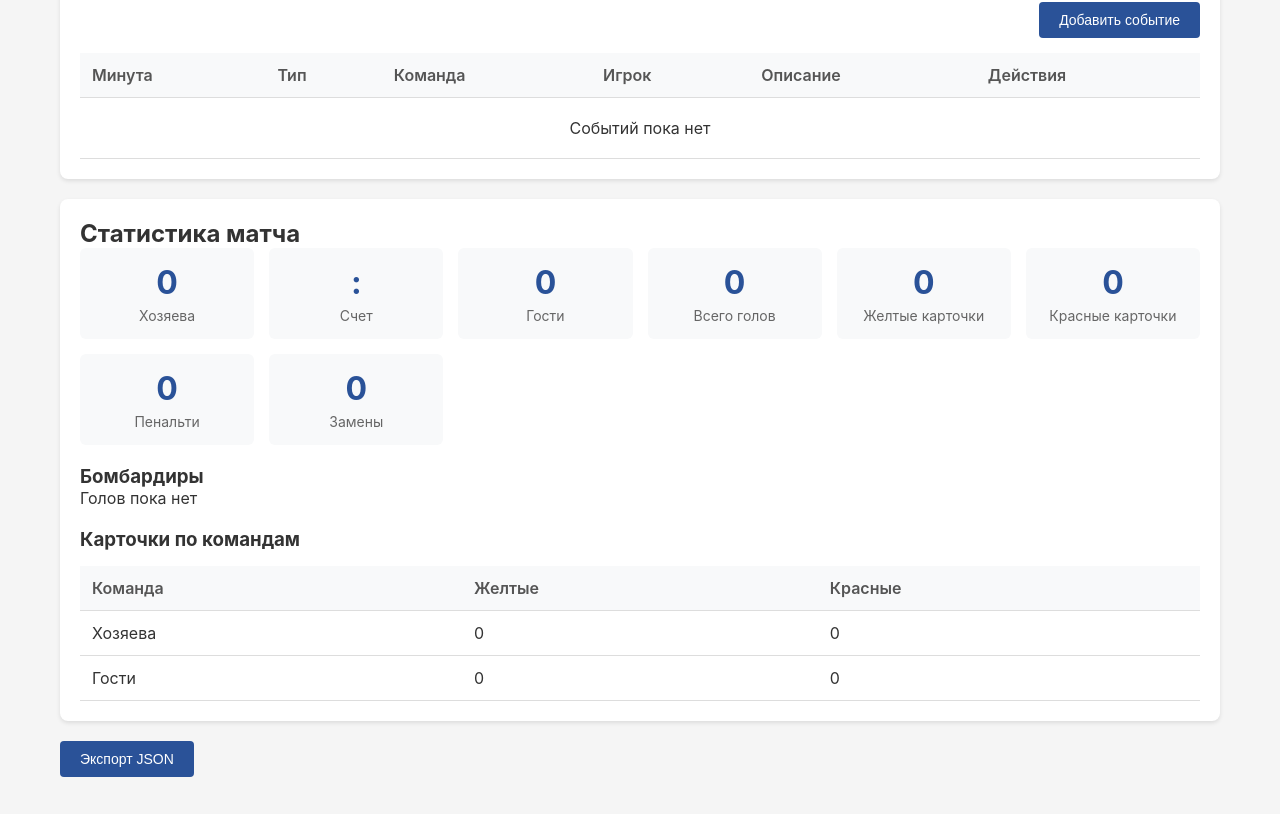
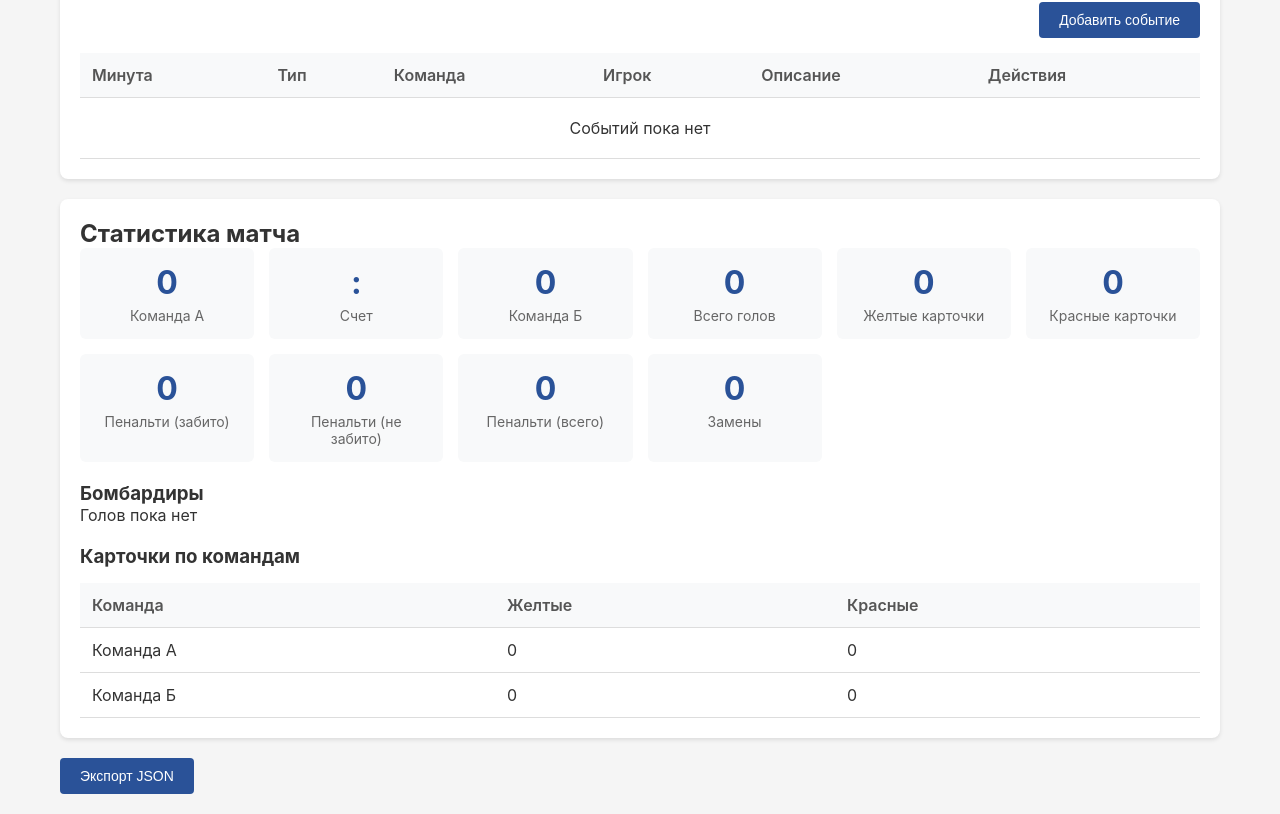
Before and after one commit to MedvedevEugene/ffmo, a React (Vite) app: page / in a window 1280 px wide. Shown: the part 891-1705 px from the top of the page. Built offline with nearby package versions, Linux system fonts and the light colour scheme.

Commit message:
Update: added player positions, new event types (own_goal, penalty_goal, missed_penalty), yellow/red card reasons, pre-filled team rosters

```diff
--- a/src/App.tsx
+++ b/src/App.tsx
@@ -1,16 +1,53 @@
-import { useState } from 'react';
-import { Match, ProtocolForm, MatchEvent, EventType, Team, Referee } from './types';
+import { useState, useCallback } from 'react';
+import { Match, ProtocolForm, MatchEvent, EventType, Team, Referee, Player } from './types';
 import ProtocolFormComponent from './components/ProtocolForm';
 import EventsTable from './components/EventsTable';
 import Statistics from './components/Statistics';
 import { v4 as uuidv4 } from 'uuid';
 
 function App() {
+  const createTeamPlayers = (teamId: string): Player[] => {
+    const players: Player[] = [];
+    // Основные (1-11)
+    for (let i = 1; i <= 11; i++) {
+      players.push({
+        id: uuidv4(),
+        number: i,
+        name: `Игрок ${i}`,
+        teamId,
+        position: 'starter'
+      });
+    }
+    // Запасные (12-18)
+    for (let i = 12; i <= 18; i++) {
+      players.push({
+        id: uuidv4(),
+        number: i,
+        name: `Запасной ${i}`,
+        teamId,
+        position: 'substitute'
+      });
+    }
+    // Тренеры
+    players.push({ id: uuidv4(), number: 0, name: 'Главный тренер', teamId, position: 'coach' });
+    players.push({ id: uuidv4(), number: 0, name: 'Ассистент тренера', teamId, position: 'coach' });
+    players.push({ id: uuidv4(), number: 0, name: 'Тренер по физподготовке', teamId, position: 'coach' });
+    return players;
+  };
+
   const [match, setMatch] = useState<Match>({
     id: uuidv4(),
     date: new Date().toISOString().split('T')[0],
-    homeTeam: { id: uuidv4(), name: '', players: [] },
-    awayTeam: { id: uuidv4(), name: '', players: [] },
+    homeTeam: {
+      id: uuidv4(),
+      name: 'Команда А',
+      players: createTeamPlayers(uuidv4())
+    },
+    awayTeam: {
+      id: uuidv4(),
+      name: 'Команда Б',
+      players: createTeamPlayers(uuidv4())
+    },
     referees: [
       { id: uuidv4(), role: 'main', name: '' },
       { id: uuidv4(), role: 'assistant', name: '' },
@@ -53,7 +90,8 @@ function App() {
         id: uuidv4(),
         number: index + 1,
         name: name.trim(),
-        teamId: match.homeTeam.id
+        teamId: match.homeTeam.id,
+        position: index < 11 ? 'starter' : 'substitute'
       }))
     };
 
@@ -64,7 +102,8 @@ function App() {
         id: uuidv4(),
         number: index + 1,
         name: name.trim(),
-        teamId: match.awayTeam.id
+        teamId: match.awayTeam.id,
+        position: index < 11 ? 'starter' : 'substitute'
       }))
     };
 
@@ -87,7 +126,18 @@ function App() {
     }));
   };
 
-  const addEvent = (type: EventType, minute: number, teamId?: string, playerId?: string, description?: string, additionalPlayerId?: string, isOwnGoal?: boolean, isPenalty?: boolean) => {
+  const addEvent = useCallback((
+    type: EventType,
+    minute: number,
+    teamId?: string,
+    playerId?: string,
+    description?: string,
+    additionalPlayerId?: string,
+    isOwnGoal?: boolean,
+    isPenalty?: boolean,
+    yellowCardReason?: string,
+    redCardReason?: string
+  ) => {
     const newEvent: MatchEvent = {
       id: uuidv4(),
       type,
@@ -97,13 +147,15 @@ function App() {
       description,
       additionalPlayerId,
       isOwnGoal,
-      isPenalty
+      isPenalty,
+      ...(yellowCardReason && { yellowCardReason: yellowCardReason as any }),
+      ...(redCardReason && { redCardReason: redCardReason as any })
     };
     setMatch(prev => ({
       ...prev,
       events: [...prev.events, newEvent].sort((a, b) => a.minute - b.minute)
     }));
-  };
+  }, []);
 
   const removeEvent = (eventId: string) => {
     setMatch(prev => ({
--- a/src/components/EventsTable.tsx
+++ b/src/components/EventsTable.tsx
@@ -6,18 +6,31 @@ interface Props {
   players: Player[];
   teams: Team[];
   onRemoveEvent: (eventId: string) => void;
-  onAddEvent: (type: EventType, minute: number, teamId?: string, playerId?: string, description?: string, additionalPlayerId?: string, isOwnGoal?: boolean, isPenalty?: boolean) => void;
+  onAddEvent: (
+    type: EventType,
+    minute: number,
+    teamId?: string,
+    playerId?: string,
+    description?: string,
+    additionalPlayerId?: string,
+    isOwnGoal?: boolean,
+    isPenalty?: boolean,
+    yellowCardReason?: string,
+    redCardReason?: string
+  ) => void;
   getPlayerName: (playerId?: string) => string;
   getTeamName: (teamId?: string) => string;
 }
 
 const eventTypeLabels: Record<EventType, string> = {
   goal: 'Гол',
+  own_goal: 'Автогол',
+  penalty_goal: 'Пенальти (забит)',
+  missed_penalty: 'Пенальти (не забит)',
   yellow_card: 'ЖК',
   red_card: 'КК',
   substitution: 'Замена',
   injury: 'Травма',
-  penalty: 'Пенальти',
   offside: 'Офсайд',
   corner: 'Угловой',
   freekick: 'Штрафной',
@@ -44,6 +57,8 @@ const EventsTable: React.FC<Props> = ({
   const [description, setDescription] = useState<string>('');
   const [isOwnGoal, setIsOwnGoal] = useState(false);
   const [isPenalty, setIsPenalty] = useState(false);
+  const [yellowCardReason, setYellowCardReason] = useState<string>('');
+  const [redCardReason, setRedCardReason] = useState<string>('');
 
   const handleSubmit = (e: React.FormEvent) => {
     e.preventDefault();
@@ -55,7 +70,9 @@ const EventsTable: React.FC<Props> = ({
       description || undefined,
       additionalPlayerId || undefined,
       isOwnGoal,
-      isPenalty
+      isPenalty,
+      yellowCardReason || undefined,
+      redCardReason || undefined
     );
     resetForm();
   };
@@ -69,16 +86,20 @@ const EventsTable: React.FC<Props> = ({
     setDescription('');
     setIsOwnGoal(false);
     setIsPenalty(false);
+    setYellowCardReason('');
+    setRedCardReason('');
     setShowForm(false);
   };
 
   const getEventTypeClass = (type: EventType) => {
     const classMap: Record<EventType, string> = {
       goal: 'event-type-goal',
+      own_goal: 'event-type-own_goal',
+      penalty_goal: 'event-type-penalty_goal',
+      missed_penalty: 'event-type-missed_penalty',
       yellow_card: 'event-type-yellow_card',
       red_card: 'event-type-red_card',
       substitution: 'event-type-substitution',
-      penalty: 'event-type-penalty',
       injury: 'event-type-other',
       offside: 'event-type-other',
       corner: 'event-type-other',
@@ -173,7 +194,7 @@ const EventsTable: React.FC<Props> = ({
               </div>
             )}
 
-            {(eventType === 'goal' || eventType === 'penalty') && (
+            {(eventType === 'goal' || eventType === 'penalty_goal' || eventType === 'missed_penalty' || eventType === 'own_goal') && (
               <>
                 <div className="form-group">
                   <label>
@@ -185,7 +206,7 @@ const EventsTable: React.FC<Props> = ({
                     {' '}Автогол
                   </label>
                 </div>
-                {eventType === 'goal' && (
+                {(eventType === 'goal' || eventType === 'penalty_goal' || eventType === 'missed_penalty') && (
                   <div className="form-group">
                     <label>
                       <input
@@ -209,6 +230,53 @@ const EventsTable: React.FC<Props> = ({
                 placeholder="Дополнительное описание события"
               />
             </div>
+
+            {eventType === 'yellow_card' && (
+              <div className="form-group">
+                <label>Причина ЖК</label>
+                <select
+                  value={yellowCardReason}
+                  onChange={(e) => setYellowCardReason(e.target.value)}
+                >
+                  <option value="">Выберите причину</option>
+                  <option value="spa">СПА</option>
+                  <option value="unsporting">Неспортивное поведение</option>
+                  <option value="rough_play">Грубая игра</option>
+                  <option value="systematic">Систематическое нарушение</option>
+                  <option value="delay">Задержка игры</option>
+                </select>
+              </div>
+            )}
+
+            {eventType === 'red_card' && (
+              <>
+                <div className="form-group">
+                  <label>Причина КК</label>
+                  <select
+                    value={redCardReason}
+                    onChange={(e) => setRedCardReason(e.target.value)}
+                  >
+                    <option value="">Выберите причину</option>
+                    <option value="violent_conduct">ЛЯВЗГ</option>
+                    <option value="serious_foul_play">Серьезное нарушение правил</option>
+                    <option value="aggressive_behavior">Агрессивное поведение</option>
+                    <option value="offensive">Оскорбительные выражения/действия</option>
+                    <option value="other">Другое</option>
+                  </select>
+                </div>
+                {redCardReason === 'other' && (
+                  <div className="form-group" style={{ gridColumn: '1 / -1' }}>
+                    <label>Описание происшедшего</label>
+                    <input
+                      type="text"
+                      value={description}
+                      onChange={(e) => setDescription(e.target.value)}
+                      placeholder="Подробное описание"
+                    />
+                  </div>
+                )}
+              </>
+            )}
           </div>
 
           <div className="form-actions">
@@ -252,10 +320,14 @@ const EventsTable: React.FC<Props> = ({
                 <td>{getTeamName(event.teamId)}</td>
                 <td>
                   {getPlayerName(event.playerId)}
-                  {event.isOwnGoal && ' (автогол)'}
-                  {event.isPenalty && ' (пенальти)'}
+                  {event.type === 'own_goal' && ' (автогол)'}
+                  {(event.type === 'penalty_goal' || event.type === 'missed_penalty') && ' (пенальти)'}
                 </td>
-                <td>{event.description || ''}</td>
+                <td>
+                  {event.description || ''}
+                  {event.type === 'yellow_card' && event.yellowCardReason && ` (${event.yellowCardReason})`}
+                  {event.type === 'red_card' && event.redCardReason && ` (${event.redCardReason})`}
+                </td>
                 <td>
                   <button
                     className="btn btn-danger"
--- a/src/components/Statistics.tsx
+++ b/src/components/Statistics.tsx
@@ -11,7 +11,9 @@ const Statistics: React.FC<Props> = ({ match, getPlayerName }) => {
   const ownGoals = match.events.filter(e => e.type === 'goal' && e.isOwnGoal).length;
   const yellowCards = match.events.filter(e => e.type === 'yellow_card').length;
   const redCards = match.events.filter(e => e.type === 'red_card').length;
-  const penalties = match.events.filter(e => e.type === 'penalty').length;
+  const penaltyGoals = match.events.filter(e => e.type === 'penalty_goal').length;
+  const missedPenalties = match.events.filter(e => e.type === 'missed_penalty').length;
+  const totalPenalties = penaltyGoals + missedPenalties;
   const substitutions = match.events.filter(e => e.type === 'substitution').length;
 
   const homeGoals = match.events.filter(e =>
@@ -85,8 +87,18 @@ const Statistics: React.FC<Props> = ({ match, getPlayerName }) => {
         </div>
 
         <div className="stat-card">
-          <div className="stat-value">{penalties}</div>
-          <div className="stat-label">Пенальти</div>
+          <div className="stat-value">{penaltyGoals}</div>
+          <div className="stat-label">Пенальти (забито)</div>
+        </div>
+
+        <div className="stat-card">
+          <div className="stat-value">{missedPenalties}</div>
+          <div className="stat-label">Пенальти (не забито)</div>
+        </div>
+
+        <div className="stat-card">
+          <div className="stat-value">{totalPenalties}</div>
+          <div className="stat-label">Пенальти (всего)</div>
         </div>
 
         <div className="stat-card">
```
Also changed, not shown: src/types/index.ts (+20 -1 lines).
